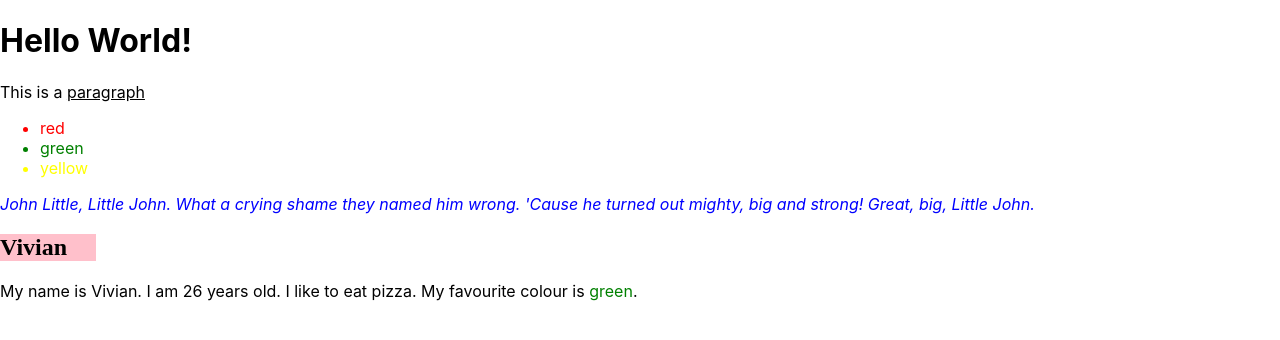
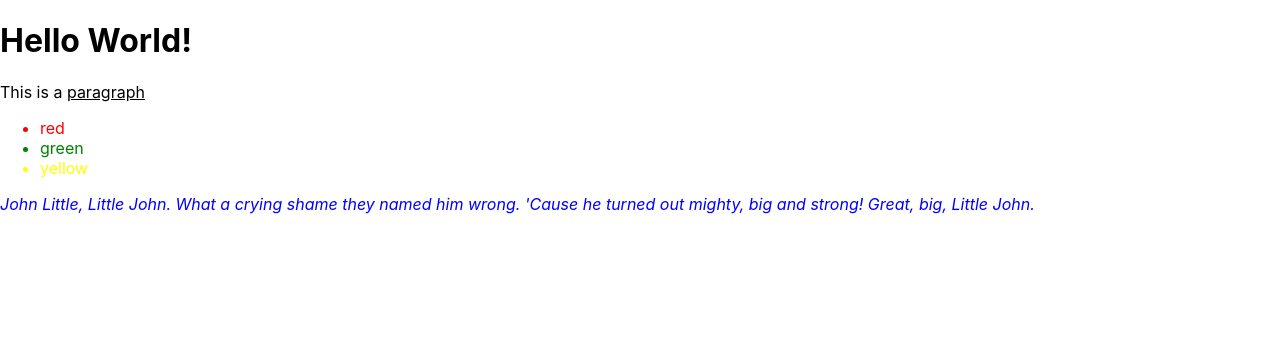
Before and after one commit to VioletViolaVi/Practicing_React, a React (Create React App) app in the folder react_practice/: page / in a window 1280 px wide. Shown: the top 340 px of the page. Built offline with nearby package versions, Linux system fonts and the light colour scheme.

Commit message:
Move IntroMe function  to separate file.

```diff
--- a/react_practice/src/index.js
+++ b/react_practice/src/index.js
@@ -40,26 +40,6 @@ function SongPara() {
   );
 }
 
-function IntroMe() {
-  return (
-    <div>
-      <h2
-        style={{
-          backgroundColor: "pink",
-          width: "4em",
-          fontFamily: "Times New Roman serif",
-        }}
-      >
-        Vivian
-      </h2>
-      <p>
-        My name is Vivian. I am 26 years old. I like to eat pizza. My favourite
-        colour is <span style={{ color: "green" }}> green</span>.
-      </p>
-    </div>
-  );
-}
-
 ReactDOM.render(
   <React.StrictMode>
     {/* <App /> vivian commented this bit out */}
@@ -67,7 +47,7 @@ ReactDOM.render(
       <FirstTry />
       <ColourList />
       <SongPara />
-      <IntroMe />
+      {/* <IntroMe /> */}
     </div>
   </React.StrictMode>,
   document.getElementById("root")
```
Also changed, not shown: react_practice/src/IntroMe.js (added, +19 -0 lines), 1 other file (tests, documents, lock files or other folders).
